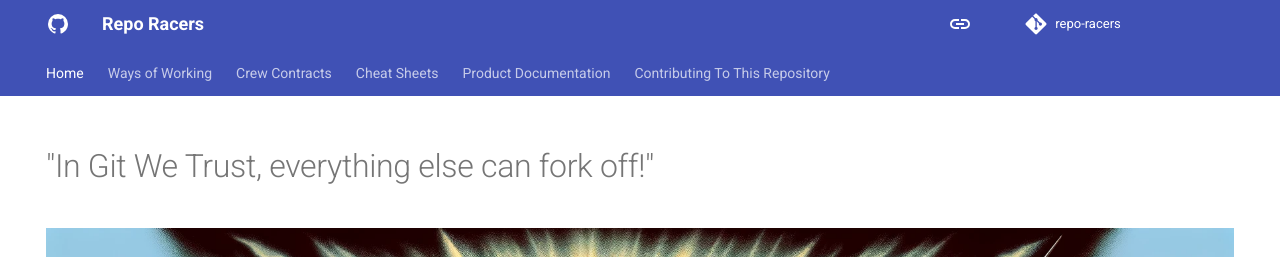
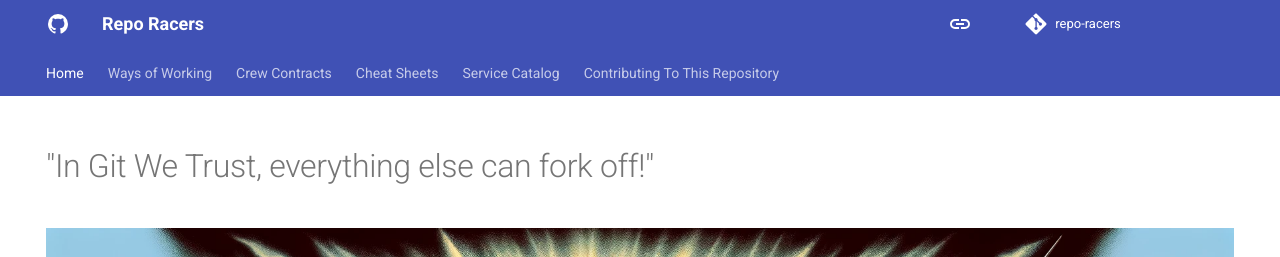
Before and after one commit to repo-racers/repo-racers, an MkDocs documentation site: the page built from docs/index.md, in a window 1280 px wide and 900 px high. Shown: the top 257 px of the window. Built offline with MkDocs 1.6.1 and Material for MkDocs 9.7.7, drawn with Linux system fonts in a browser that asks for light colours; comment, search, counter and statistics services are not loaded.

Commit message:
add service catalog

```diff
--- a/mkdocs.yml
+++ b/mkdocs.yml
@@ -73,8 +73,8 @@ nav:
       - Code of Conduct: crew_contracts/code_of_conduct.md
   - Cheat Sheets:
       - cheat_sheets/cheat_sheets.md
-  - Product Documentation:
-      - product_documentation/product_documentation.md
+  - Service Catalog:
+      - service_catalog/service_catalog.md
   - Contributing To This Repository:
       - contributing/contribution_guidelines.md
       - Pre-Commit: contributing/pre_commit.md
```
